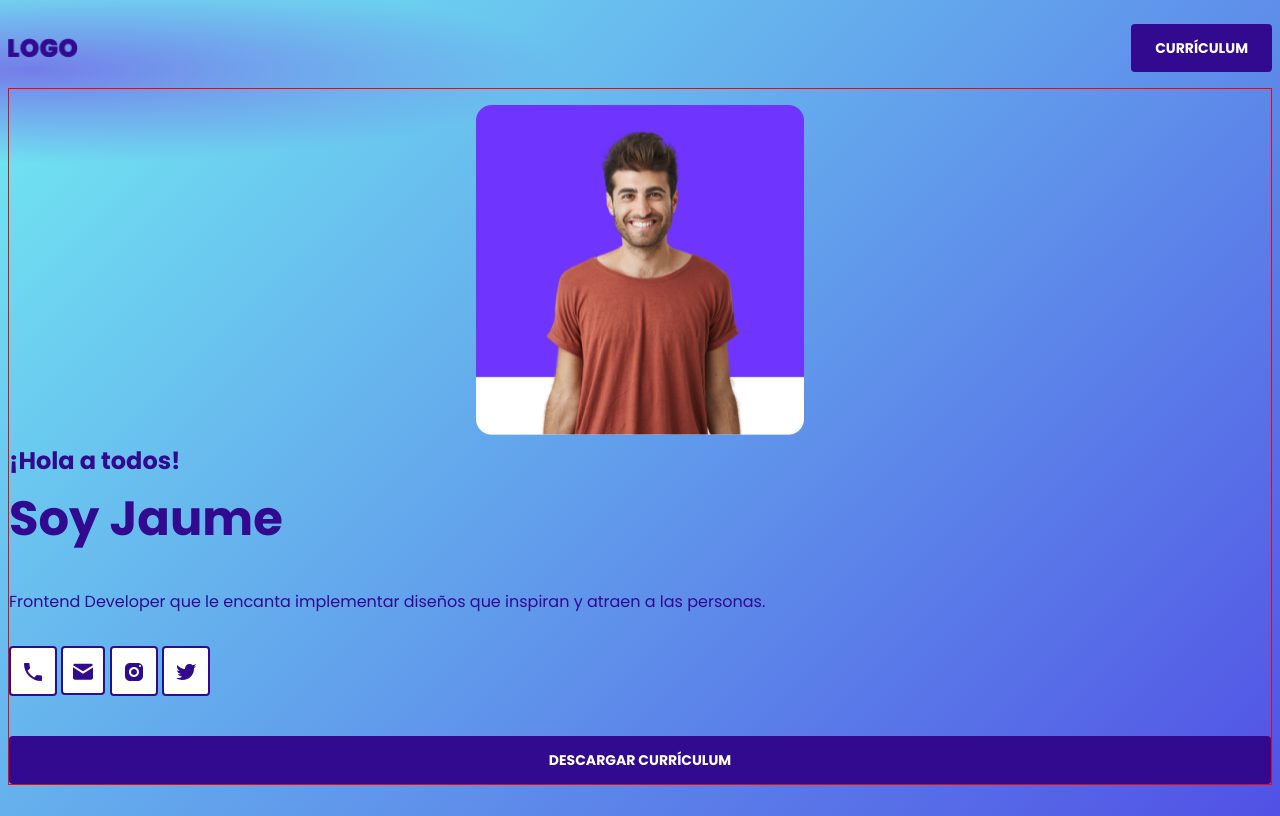
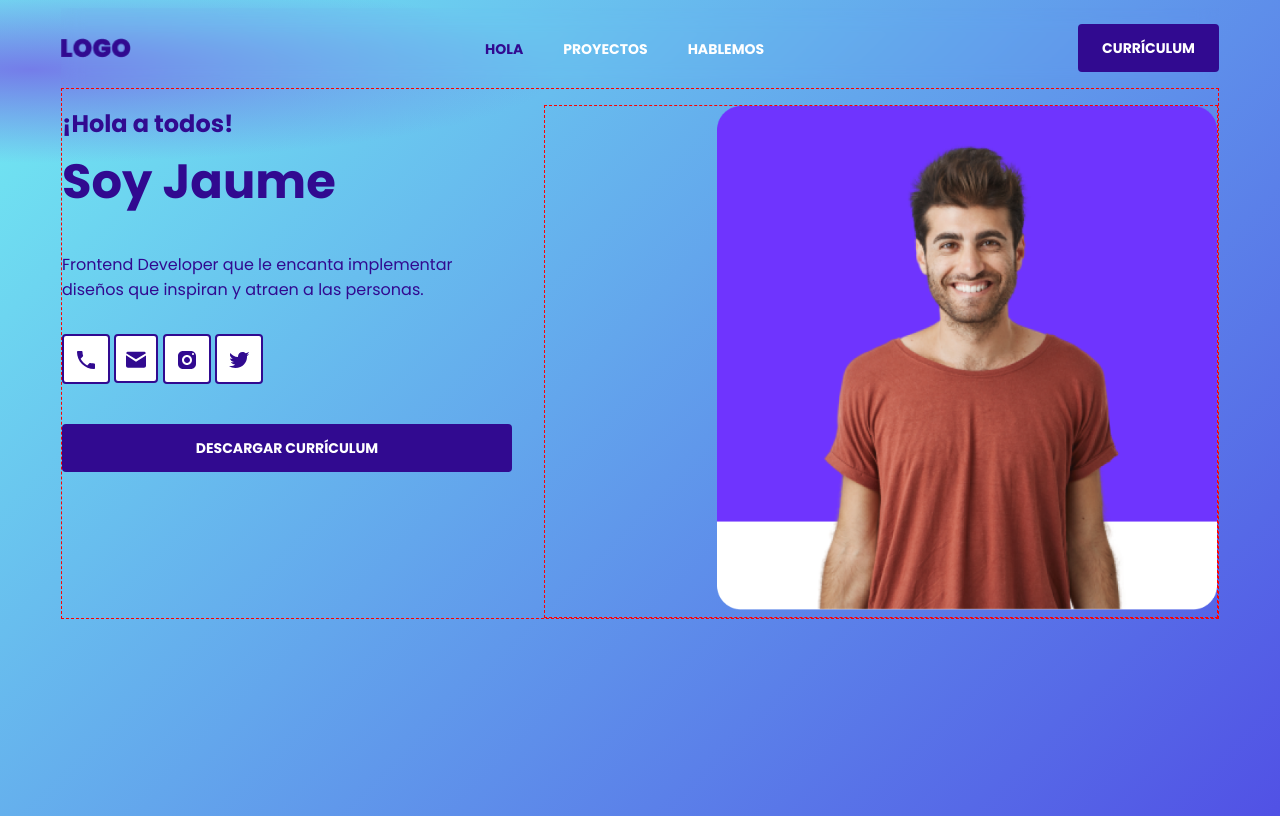
Before and after one commit to Jicaffo/LeonidasEsteban-PortafolioJaume, a plain HTML site: page index.html in a window 1280 px wide. Drawn offline with Linux system fonts and the light colour scheme.

Commit message:
Hasta clase 9

```diff
--- a/css/header.css
+++ b/css/header.css
@@ -2,5 +2,8 @@
     display: flex;
     justify-content: space-between;
     align-items: center;
-    block-size: 80px; /*Le da la altura que figura en figma*/
+    block-size: 80px; /*Fija la altura según diseño en figma*/
+    position: sticky; /*para que el header se mantenga al scrollear*/
+    top: 0px;
+    backdrop-filter: blur(10px); /*Hace borrosos otros elementos cuando se pasa por arriba. por ahora no está funcionando.*/
 }
--- a/css/hero.css
+++ b/css/hero.css
@@ -3,7 +3,7 @@
     padding-block-start: 16px;
 }
 
-.hero-img{
+.hero-image{
     text-align: center; /*Así se pueede centrar en contexto de bloque tanto imágenes como texto*/
 
 }
@@ -28,3 +28,37 @@
 .hero-social{
     padding-block-end: 24px;
 }
+
+ /*768px se suele utilizar como standard. Basado en los Ipad standard (más chicos) en vertical*/
+@media screen and (min-width: 768px){
+    .hero {
+        border: 1px dashed red;
+        display: flex;
+        gap: 32px; /*Para el gap, lo obtenido de Figma serían 115px (67 en la version descargada), pero sería muy grande para medidas chicas, por lo que opta por un múltiplo de 16px. Entiendo que acá sería mejor usar rem o em?*/
+    }
+
+    .hero-description{
+        order: 1;
+        max-inline-size: 450px; /*449px en figma*/
+
+    }
+
+    .hero-image{
+        order: 2; /*Permite especificar el orden de un elemento flex dentro de su contenendor*/
+        text-align: end; /*Es buena práctica utilizar valores logicos (end en vez de right)*/
+        border: 1px dashed red;
+        flex: 1; /*para que tome todo el espacio disponible y la imagen quede alineada, si no por defecto se ajusta a la imagen*/
+    }
+
+}
+
+/*En la primer parte de la transición de mobile a 768 no queda bien el texto teniendo la imagen grande y no tenemos el diseño esas medidas en figma, por lo que como frontend se toma la decisión de pasar al siguiente Media Query el "agrandado de la imagen).
+El siguiente breakpoint standard es 1024*/
+@media screen and (min-width: 1024px){
+    .hero-image img{
+        inline-size: 500px;
+        block-size: 504px;
+   }
+}
+
+/*Los siguientes breakpoints standard serían 1280px y 1366px*/
--- a/css/index.css
+++ b/css/index.css
@@ -2,6 +2,8 @@
 @import "./button-icon.css";
 @import "./header.css";
 @import "./hero.css";
+@import "./wrapper.css";
+@import "./menu.css";
 
 :root {
     /*Estilos creados a partir del Design Sistem de figma*/
--- /dev/null
+++ b/css/menu.css
@@ -0,0 +1,27 @@
+.menu{
+    display: none;
+}
+
+.menu ul{
+    display: flex;
+    list-style: none; /*remueve las viñetas*/
+    gap: 40px;
+}
+
+.menu ul a{
+    text-decoration: none;
+    color: var(--secondaryTextColor);
+    font: var(--button);
+    text-transform: uppercase;
+}
+
+.menu ul a.is-active{
+    text-decoration: none;
+    color: var(--primaryColor);
+}
+
+@media screen and (min-width: 768px){
+    .menu{
+        display: block;
+    }
+}
--- /dev/null
+++ b/css/wrapper.css
@@ -0,0 +1,8 @@
+/*Esta clase permite mantener todo el contenido dentro de las fronteras del proyecto, que son el espacio máximo que ocupan los items en el diseño original en Figma. Si la resolución permite un ancho mayor, se agregarán margins automáticos a los costados para que quede centrado sin superar la frontera.*/
+
+.wrapper {
+    max-inline-size: 1158px; /*Obtenido de figma, midiendo el ancho máximo de todos los elementos*/
+    padding-inline: 16px; /*Por algún motivo no toma en color la propiedad*/
+    margin: auto; /*centra elementos de tipo bloque con tamaño definido*/
+
+}
--- a/index.html
+++ b/index.html
@@ -11,14 +11,30 @@
     <link rel="stylesheet" href="./css/index.css">
 </head>
 <body>
+    <!-- TODO: Final. Alguna razón por la que .wrapper no pueda ir en body? -->
+    <div class="wrapper">
         <header class="header">
+            <!-- TODO: Final: Reemplazar imagen completa por componentes sueltos armados en CSS -->
             <img src="./img/LOGO.png" alt="Logo de la marca" width="70" height="20">
+            <nav class="menu">
+                <ul>
+                    <li>
+                        <a class="is-active" href="#main">Hola</a>
+                    </li>
+                    <li>
+                        <a href="#project">Proyectos</a>
+                    </li>
+                    <li>
+                        <a href="#contact">Hablemos</a>
+                    </li>
+                </ul>
+            </nav>
             <button class="button">Currículum</button>
             <!-- <button class="button is-secondary">Currículum</button> -->
         </header>
 
-    <section class="hero">
-        <div class="hero-img">
+        <section class="hero" id="main">
+            <div class="hero-image">
                 <img src="./img/Jaume.png" alt="Foto de Jaume" width="328px" height="330px">
             </div>
             <div class="hero-description">
@@ -39,6 +55,7 @@
 
 
         </section>
+    </div>
 
 
 </body>
```
Lines whose indentation alone changed are shown as unchanged.
